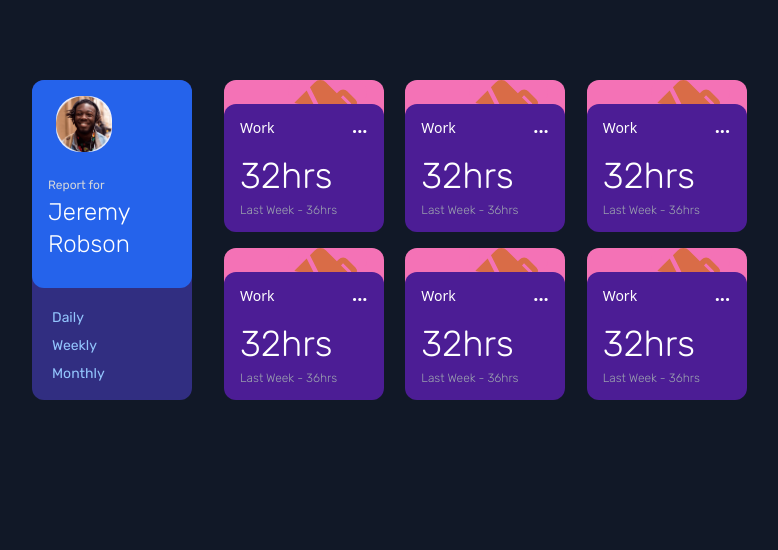
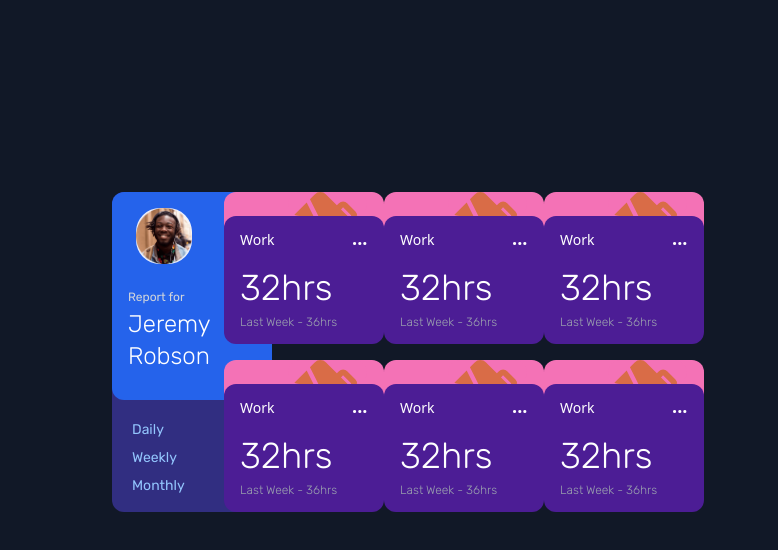
Before and after one commit to akanksha-patel-code/time-tracking-dashboard, a React (Create React App) app in the folder time-tracking-dashboard/: page / in a window 1280 px wide. Shown: the top 550 px of the page, without its empty margins (128-906 px from the left). Built offline with nearby package versions, Linux system fonts and the light colour scheme.

Commit message:
done changes for desktop version

```diff
--- a/time-tracking-dashboard/src/App.js
+++ b/time-tracking-dashboard/src/App.js
@@ -18,7 +18,7 @@ import {
 
 function App() {
   return (
-    <div className="h-screen sm:h-screen w-screen bg-gray-900 py-20 sm:grid sm:grid-cols-2 flex flex-col">
+    <div className="h-screen sm:h-screen w-screen bg-gray-900 py-20 sm:py-48 sm:px-20 sm:grid sm:grid-cols-2 flex flex-col">
       <UserProfile>
         <UserDetails>
           <UserProfilePicture />
```
